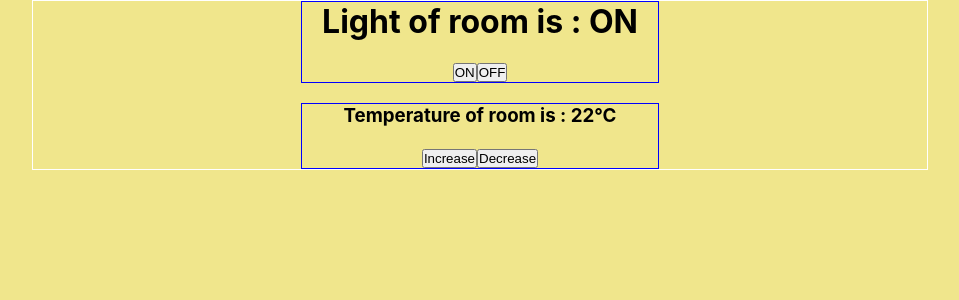
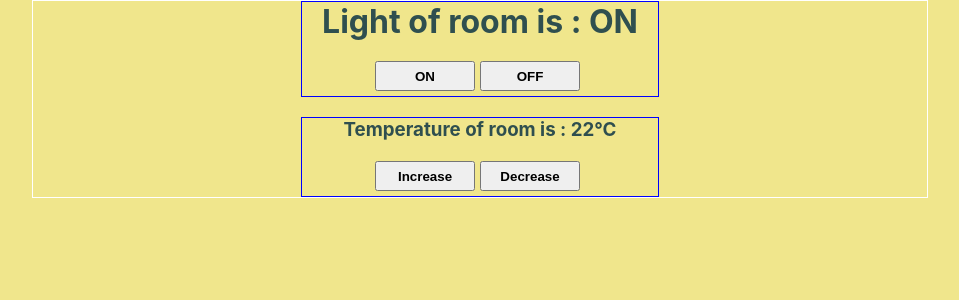
Before and after one commit to samadakram/Bootcamp2020-Class-, a React (Create React App) app: page / in a window 1280 px wide. Shown: the top 300 px of the page, without its empty margins (160-1119 px from the left). Built offline with nearby package versions, Linux system fonts and the light colour scheme.

Commit message:
Update App.css
Modified Ui of App

```diff
--- a/src/App.css
+++ b/src/App.css
@@ -14,9 +14,11 @@
 }
 .on{
   background-color: #F0E68C;
+  color: #2F4F4F;
 }
 .off{
   background-color: #2F4F4F;
+  color: #F0E68C;
 }
 .room,.temp{
   width: 40%;
@@ -24,3 +26,9 @@
   text-align: center;
   border: 1px solid blue;
 }
+button{
+  width: 100px;
+  height: 30px;
+  margin: 0px 5px 5px 0px;
+  font-weight: bold;
+}
```
